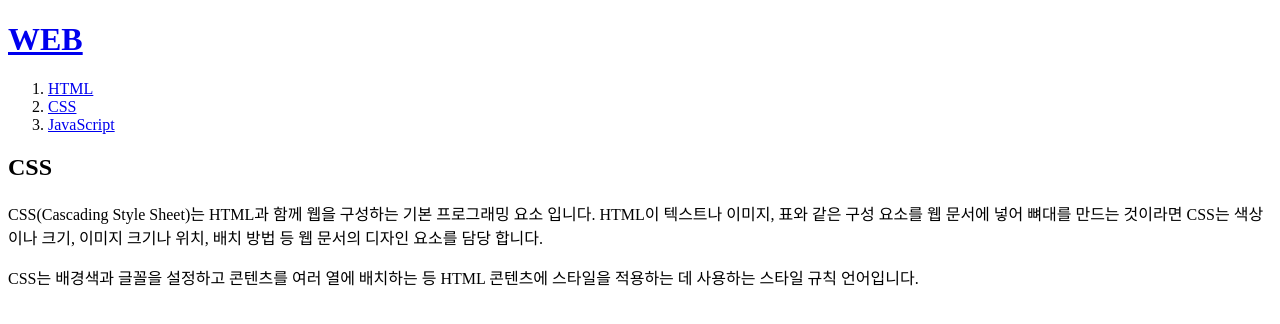
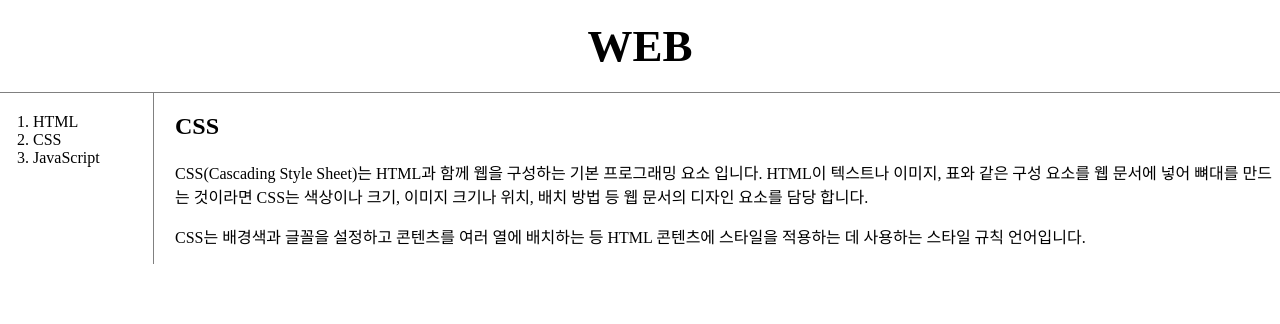
Before and after one commit to malji1111/my-first--web-site, a plain HTML site: page 2.html in a window 1280 px wide. Drawn offline with Linux system fonts and the light colour scheme.

Commit message:
Add files via upload

```diff
--- a/2.html
+++ b/2.html
@@ -3,16 +3,73 @@
 <head>
     <title>WEB1 - CSS</title>
     <meta charset="utf-8">
+    <style>
+        body{
+            margin: 0;
+        }
+        a{
+            color:black;
+            text-decoration:none;
+        }
+        h1{
+            font-size: 45px;
+            text-align: center;
+            border-bottom: 1px solid gray;
+            margin: 0;
+            padding: 20px;
+        }
+        ol{
+            border-right: 1px solid gray;
+            width: 100px;
+            margin: 0;
+            padding: 20px;
+        }
+        #grid {
+        display: grid;
+        grid-template-columns: 150px 1fr;
+        }
+        #grid ol{
+            padding-left: 33px;
+        }
+        #grid #article{
+            padding-left: 25px;
+        }
+        @media(max-width:800px){
+            #grid{
+                display: block;
+            }
+            ol{
+                border-right:none;
+            }
+            h1{
+                border-bottom: none;
+            }
+        }
+
+    </style>
 </head>
 <body>
     <h1><a href="index.html">WEB</a></h1>
+    <div id="grid">
+    <ol>
+
+        <li><a href="1.html"class="saw">HTML</a> </li>
+        <li><a href="2.html"class="saw" id="active">CSS</a> </li>
+        <li><a href="3.html">JavaScript</a></li>
+    </ol>
+ <!--
+        <h1><a href="index.html">WEB</a></h1>
     <ol>
         <li><a href="1.html">HTML</a> </li>
         <li><a href="2.html">CSS</a> </li>
         <li><a href="3.html">JavaScript</a></li>
     </ol>
+-->
+    <div id="article">
     <h2>CSS</h2>
     <p> CSS(Cascading Style Sheet)는 HTML과 함께 웹을 구성하는 기본 프로그래밍 요소 입니다. HTML이 텍스트나 이미지, 표와 같은 구성 요소를 웹 문서에 넣어 뼈대를 만드는 것이라면 CSS는 색상이나 크기, 이미지 크기나 위치, 배치 방법 등 웹 문서의 디자인 요소를 담당 합니다.</p>
     <p> CSS는 배경색과 글꼴을 설정하고 콘텐츠를 여러 열에 배치하는 등 HTML 콘텐츠에 스타일을 적용하는 데 사용하는 스타일 규칙 언어입니다.</p>
+    </div>
+    </div>
 </body>
 </html>
```
Also changed, not shown: 1.html (+51 -2 lines), 3.html (+48 -1 lines), index.html (+49 -3 lines).
